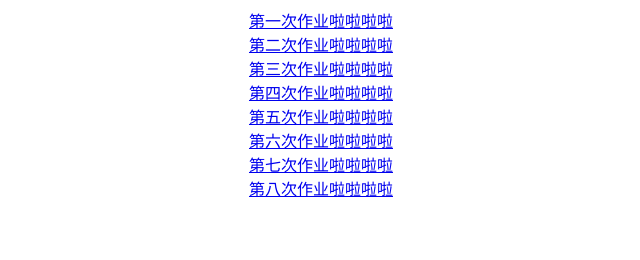
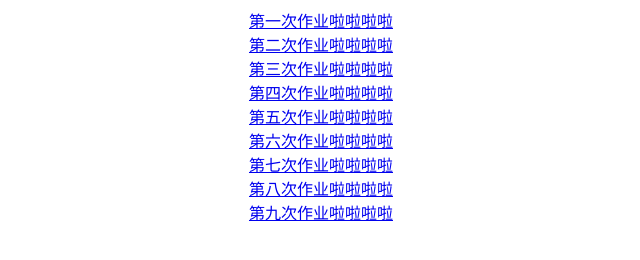
Before and after one commit to zeucal/zeucal, a plain HTML site: page index.html in a window 1280 px wide. Shown: the whole page, without its empty margins (319-959 px from the left). Drawn offline with Linux system fonts and the light colour scheme.

Commit message:
Update index.html

```diff
--- a/index.html
+++ b/index.html
@@ -28,6 +28,7 @@
 		<a href="nnnn/new_file.html" target="_blank"><li style="list-style-type: none;">第六次作业啦啦啦啦</li></a>
 		<a href="我去你妈的JavaScript/lls.html"target="_blank"><li style="list-style-type: none;">第七次作业啦啦啦啦</li></a>
 		<a href="xxx.html" target="_blank"><li style="list-style-type: none;">第八次作业啦啦啦啦</li></a>
+		<a href="https://github.com/zeucal/zeucal/blob/master/%E5%88%9B%E4%B8%9A%E4%BC%81%E5%88%92%E4%B9%A6/jQueryBg/indexs.html" target="_blank"><li style="list-style-type: none;">第九次作业啦啦啦啦</li></a>
 		</div>
 		</center>
 	</body>
```
